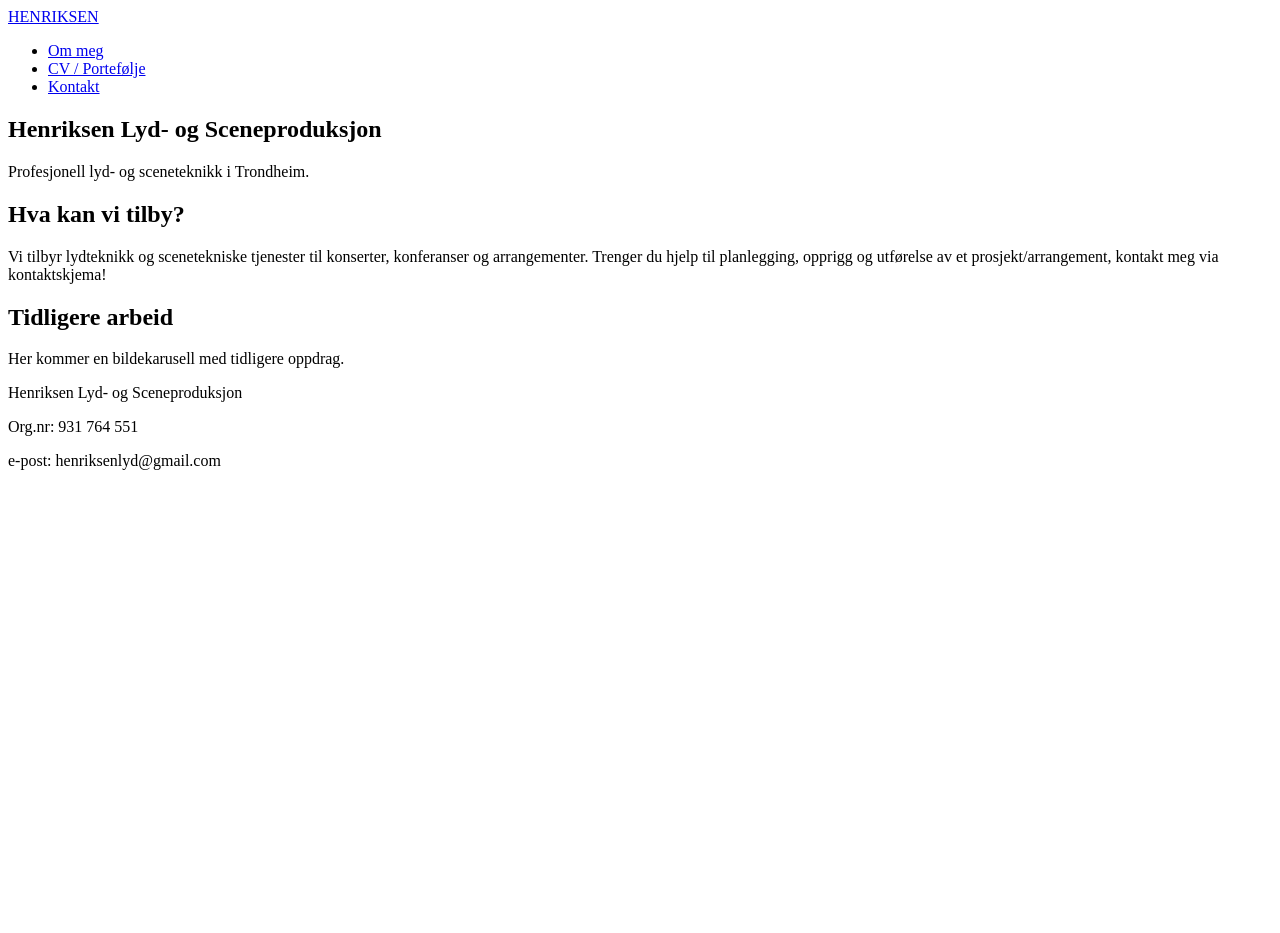
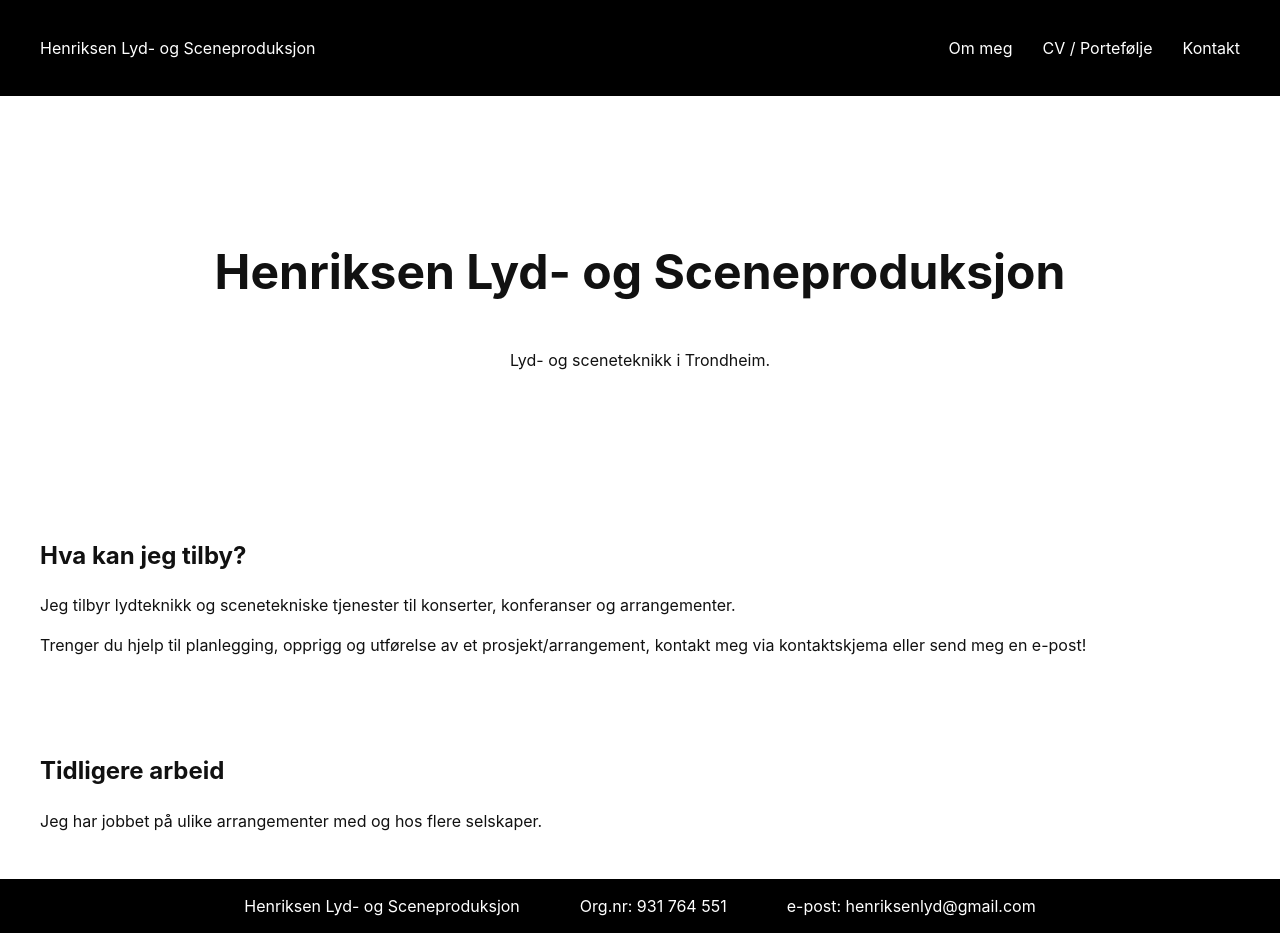
Before and after one commit to FilipEL00/Prosjekt_IT2805_45, a plain HTML site: page index.html in a window 1280 px wide. Before the commit the page ends 800 px from the top, so only its background shows below. Drawn offline with Linux system fonts and the light colour scheme.

Commit message:
endringer gjort til index html og css, lagt til noen bilder. vet ikke hva ds_store betyr

```diff
--- a/index.css
+++ b/index.css
@@ -1,9 +1,94 @@
-/*topp og bunn bar*/
 
-/*index*/
+/* Generelle innstillinger */
+body {
+    margin: 0;
+    font-family: Inter, Arial, sans-serif;
+    color: #111111;
+    background-color: #FFFFFF;
+    line-height: 1.5;
+}
 
-/*informasjon*/
+/* Navigasjonsmeny */
+header {
+    background-color: #000000;
+    color: #FFFFFF;
+    position: sticky;
+    top: 0;
+}
 
-/*portofolio*/
+nav {
+    max-width: 1200px;
+    margin: auto;
+    padding: 20px 30px;
 
-/*contact*/
+    display: flex;
+    justify-content: space-between;
+    align-items: center;
+}
+
+nav a {
+    color: white;
+    text-decoration: none;
+}
+
+nav ul {
+    display: flex;
+    gap: 30px;
+    list-style: none;
+}
+
+/* Hoveddel */
+.ind-hero {
+    padding: 100px 30px;
+    text-align: center;
+}
+
+.ind-hero h1 {
+    font-size: 48px;
+}
+
+/* Tjenester og portefølje */
+.ind-tjenester,
+.ind-portefolje {
+    max-width: 1200px;
+    margin: auto;
+    padding: 30px 30px;
+}
+
+/* Footer */
+
+footer {
+    background-color: #000000;
+    color: #FFFFFF;
+
+    display: flex;
+    justify-content: center;
+    align-items: center;
+    gap: 60px;
+
+    padding: 15px 20px;
+}
+
+footer p {
+    margin: 0;
+}
+
+
+
+/* Mobiltilpasning */
+@media (max-width: 600px) {
+    nav {
+        flex-direction: column;
+        gap: 15px;
+    }
+
+    nav ul {
+        flex-wrap: wrap;
+        justify-content: center;
+        padding: 0;
+    }
+
+    .hero h1 {
+        font-size: 32px;
+    }
+}
--- a/index.html
+++ b/index.html
@@ -14,7 +14,7 @@
     <!-- Navigasjonsmeny -->
     <header>
         <nav>
-            <a href="index.html">HENRIKSEN</a>
+            <a href="index.html">Henriksen Lyd- og Sceneproduksjon</a>
 
             <ul>
                 <li><a href="information.html">Om meg</a></li>
@@ -27,25 +27,29 @@
     <main>
 
         <!-- Øverste del av forsiden -->
-        <section class="hero">
+        <section class="ind-hero">
             <h1>Henriksen Lyd- og Sceneproduksjon</h1>
-            <p>Profesjonell lyd- og sceneteknikk i Trondheim.</p>
+            <p>Lyd- og sceneteknikk i Trondheim.</p>
         </section>
 
         <!-- Informasjon om tjenester -->
-        <section class="tjenester">
-            <h2>Hva kan vi tilby?</h2>
+        <section class="ind-tjenester">
+            <h2>Hva kan jeg tilby?</h2>
             <p>
-                Vi tilbyr lydteknikk og scenetekniske tjenester
-                til konserter, konferanser og arrangementer. Trenger du hjelp til planlegging,
-                opprigg og utførelse av et prosjekt/arrangement, kontakt meg via kontaktskjema!
+                Jeg tilbyr lydteknikk og scenetekniske tjenester
+                til konserter, konferanser og arrangementer.
+            </p>
+            <p>
+                Trenger du hjelp til planlegging,
+                opprigg og utførelse av et prosjekt/arrangement, kontakt meg via kontaktskjema
+                eller send meg en e-post!
             </p>
         </section>
 
         <!-- Tidligere arbeid -->
-        <section class="portefolje">
+        <section class="ind-portefolje">
             <h2>Tidligere arbeid</h2>
-            <p>Her kommer en bildekarusell med tidligere oppdrag.</p>
+            <p>Jeg har jobbet på ulike arrangementer med og hos flere selskaper.</p>
         </section>
 
     </main>
```
Also changed, not shown: images/logo-medbakgrunn.png (added), images/logo-utenbakgrunn.png (added), 3 other files.
